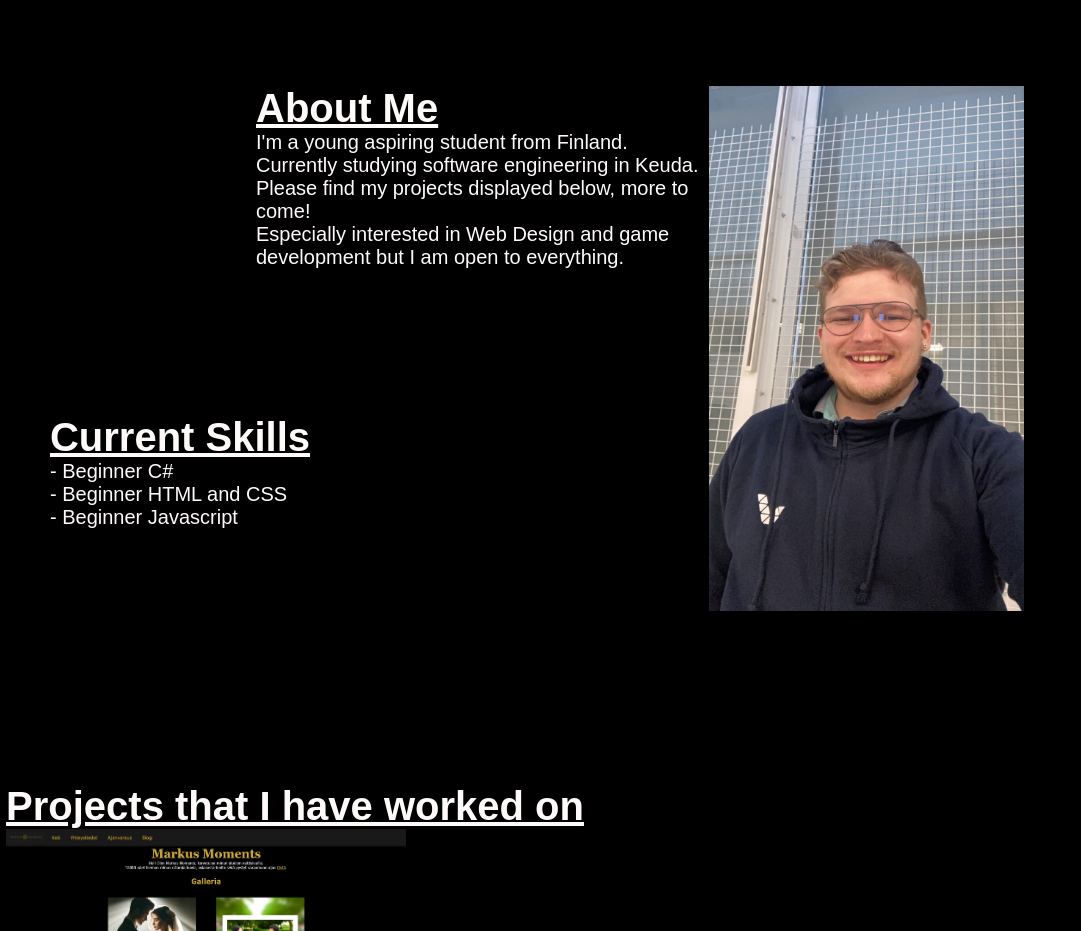
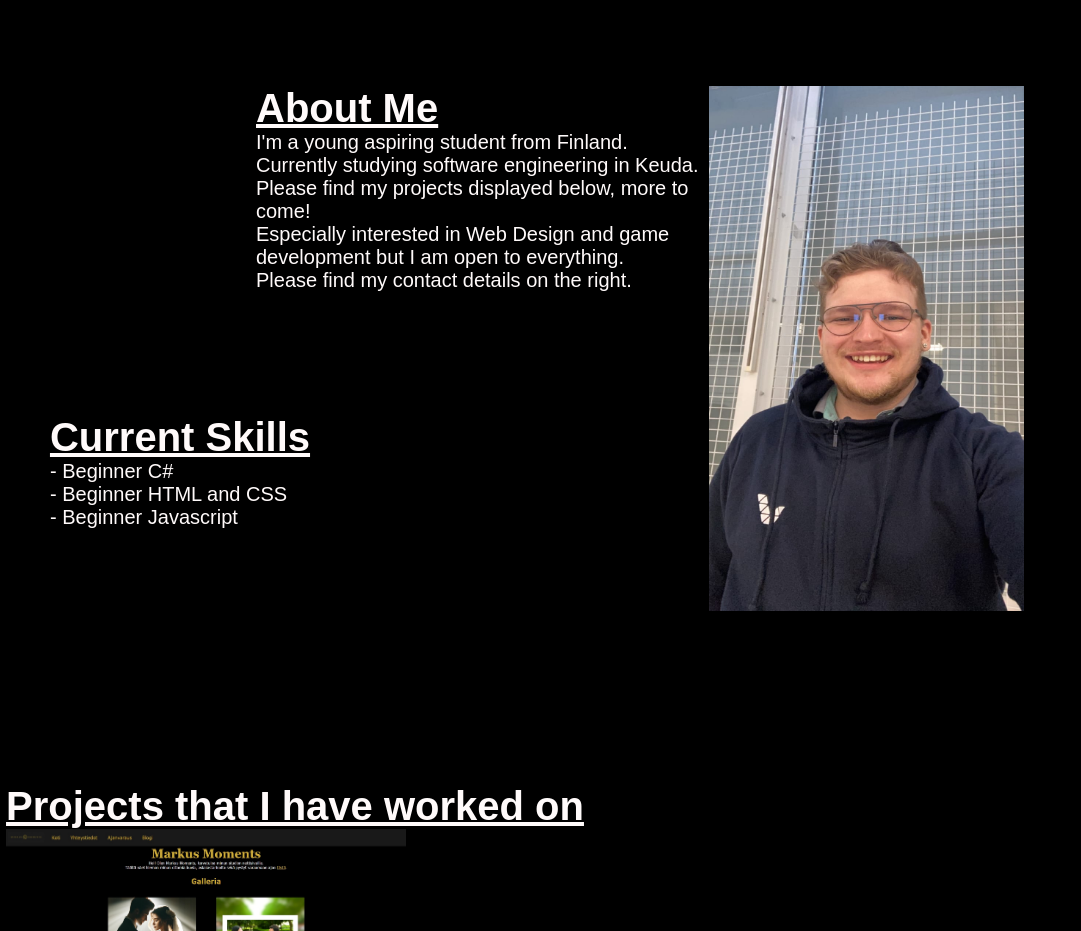
Before and after one commit to Synetraa1/Portfolio, a plain HTML site: page index.html in a window 1280 px wide. Shown: the part 900-1831 px from the top of the page, without its empty margins (0-1081 px from the left). Drawn offline with Linux system fonts and the light colour scheme; a web font is replaced by a local one.

Commit message:
Changing text

```diff
--- a/index.html
+++ b/index.html
@@ -32,7 +32,9 @@
     <div class="sections">
         <div class="aboutme">
             <h2>About Me</h2>
-            <p>I'm a young aspiring student from Finland. Currently studying software engineering in Keuda.<br> Please find my projects displayed below, more to come! <br>Especially interested in Web Design and game development but I am open to everything.</p>
+            <p>I'm a young aspiring student from Finland. Currently studying software engineering in Keuda.<br> Please find my projects displayed below, more to come!
+                <br>Especially interested in Web Design and game development but I am open to everything.<br>
+                    Please find my contact details on the right.</p>
         </div>
         <div class="Photo">
             <img src="Photos/Nico.jpg" alt="Picture of me" width="315px" height="525px">
```
